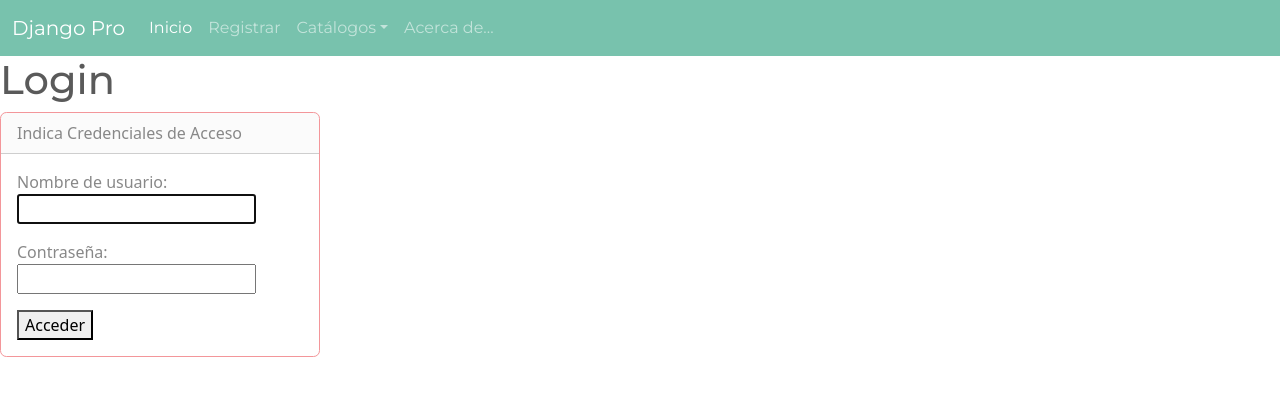
After one commit to Kento182/Django-4.2, a Django app: page /usuarios/login/ in a window 1280 px wide. The commit adds this page. Shown: the top 396 px of the page. Run offline with Django 4.2, Linux system fonts and the light colour scheme; some libraries are stand-ins or nearby versions.

Commit message:
Acceso al sistema (Login y Template)

```diff
--- a/app/settings.py
+++ b/app/settings.py
@@ -132,3 +132,4 @@ STATICFILES_DIRS = [BASE_DIR / "static"]
 DEFAULT_AUTO_FIELD = 'django.db.models.BigAutoField'
 
 AUTH_USER_MODEL = 'usuarios.Usuario'
+LOGIN_REDIRECT_URL = 'core:home'
--- a/bases/templates/bases/home.html
+++ b/bases/templates/bases/home.html
@@ -5,7 +5,10 @@
 {% include 'fragments/titulo.html' with titulo="Inicio" %}
 
     {% include 'fragments/card_start.html' with header="Bienvenido a la Aplicación" %}
-    <h4 class="card-title">Secondary card title</h4>
+    <h4 class="card-title">{% if user.is_authenticated %} Hola {{user}} {% else %}
+      <a href="{% url 'usuarios:login' %}">Login</a>
+      <a href="{% url 'usuarios:login2' %}">Login 2</a>
+      {% endif %} </h4>
     <p class="card-text">
       Some quick example text to build on the card title and make up the bulk of
       the card's content.
--- a/bases/views.py
+++ b/bases/views.py
@@ -1,6 +1,6 @@
 from django.shortcuts import render
 from django.http import HttpResponse
-from django.views.generic import *
+from django.views.generic import TemplateView
 
 class HomeView(TemplateView):
     template_name = "bases/home.html"
--- /dev/null
+++ b/usuarios/templates/registration/login.html
@@ -0,0 +1,15 @@
+{% extends 'base.html' %}
+
+{% block contenido %}
+
+{% include 'fragments/titulo.html' with titulo="Login" %}
+
+    {% include 'fragments/card_start.html' with header="Indica Credenciales de Acceso" %}
+    <form method="post">
+        {% csrf_token %}
+        {{ form.as_p }}
+        <button type="submit">Acceder</button>
+    </form>
+    {% include 'fragments/card_finish.html' %}
+
+{% endblock contenido %}
--- a/usuarios/urls.py
+++ b/usuarios/urls.py
@@ -1,8 +1,11 @@
 from django.urls import path, include
+from django.contrib.auth import views as auth_views
 
 from .views import *
 
+app_name="usuarios"
 
 urlpatterns = [
-    path('', include('django.contrib.auth.urls'))
+    path('', include('django.contrib.auth.urls')),
+    path('login2/', auth_views.LoginView.as_view(template_name="usuarios/login2.html"), name="login2"),
 ]
--- a/usuarios/views.py
+++ b/usuarios/views.py
@@ -1,3 +1,2 @@
 from django.shortcuts import render
-
-# Create your views here.
+#from django.views.generic import *
```
Also changed, not shown: usuarios/templates/usuarios/login2.html (added, +15 -0 lines).
